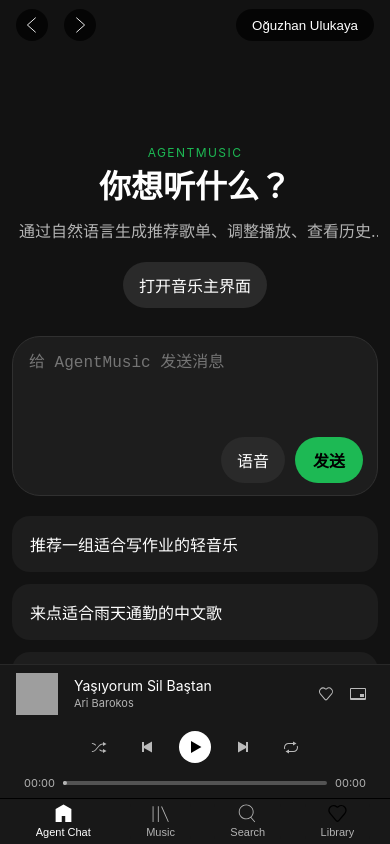
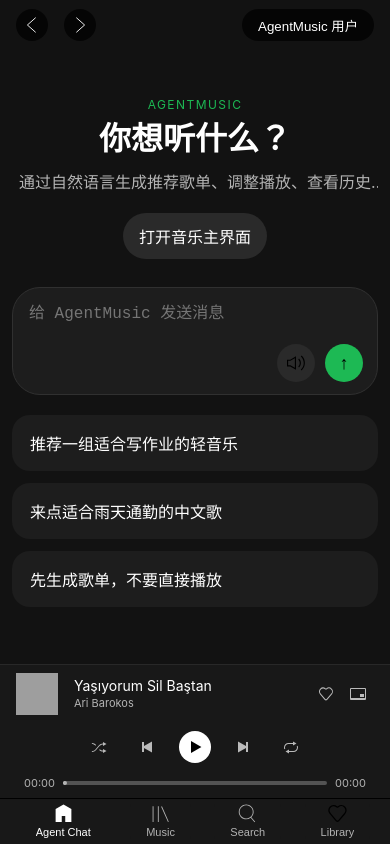
Before and after one commit to 7719Drinkin/AgentMusic, a React (Vite) app in the folder agentmusic-frontend/: page / in a window 390 px wide. Built offline with nearby package versions, Linux system fonts and the light colour scheme; grey boxes are pictures that could not be loaded.

Commit message:
ref: refine chat layout and localize frontend copy

```diff
--- a/agentmusic-frontend/src/component/sidebar/playlist-button.jsx
+++ b/agentmusic-frontend/src/component/sidebar/playlist-button.jsx
@@ -1,16 +1,16 @@
-import { NavLink } from "react-router-dom";
-import TextBoldM from '../text/text-bold-m';
-import styles from './playlist-button.module.css';
+import { NavLink } from 'react-router-dom'
+import TextBoldM from '../text/text-bold-m'
+import styles from './playlist-button.module.css'
 
-function PlaylistButton({ImgName, children, href}){
+function PlaylistButton({ ImgName, children, href }) {
   return (
     <NavLink to={href}>
       <button className={styles.button}>
-                <img src={`https://spotify-clone-oguz3.web.app/image/${ImgName}.PNG`} alt={ImgName} />
+        <img src={`/image/${ImgName}.PNG`} alt={ImgName} />
         <TextBoldM>{children}</TextBoldM>
       </button>
     </NavLink>
-    );
+  )
 }
 
-export default PlaylistButton;
+export default PlaylistButton
--- a/agentmusic-frontend/src/component/topnav/search-box.jsx
+++ b/agentmusic-frontend/src/component/topnav/search-box.jsx
@@ -1,13 +1,13 @@
-import * as Icons from '../icons';
-import styles from './search-box.module.css';
+import * as Icons from '../icons'
+import styles from './search-box.module.css'
 
 function SearchBox() {
-    return (
-        <div className={styles.SeachBox}>
-            <Icons.Search />
-            <input placeholder="Sanatçılar, şarkılar veya podcast'ler" maxLength="80"/>
-        </div>
-    );
+  return (
+    <div className={styles.SeachBox}>
+      <Icons.Search />
+      <input placeholder="搜索歌手、歌曲或播客" maxLength="80" />
+    </div>
+  )
 }
 
-export default SearchBox;
+export default SearchBox
--- a/agentmusic-frontend/src/component/topnav/topnav.jsx
+++ b/agentmusic-frontend/src/component/topnav/topnav.jsx
@@ -1,28 +1,25 @@
-import PrevPageBtn from '../buttons/prev-page-button';
-import NextPageBtn from '../buttons/next-page-button';
-import SearchBox from './search-box';
-import LibraryTabBtn from './library-tab-btn';
+import PrevPageBtn from '../buttons/prev-page-button'
+import NextPageBtn from '../buttons/next-page-button'
+import SearchBox from './search-box'
+import LibraryTabBtn from './library-tab-btn'
+import styles from './topnav.module.css'
 
-import styles from './topnav.module.css';
-
-function Topnav({search = false, tabButtons = false}) {
+function Topnav({ search = false, tabButtons = false }) {
   return (
     <nav className={styles.Topnav}>
       <div>
         <span>
           <PrevPageBtn />
           <NextPageBtn />
-                    { search ? <SearchBox /> : '' }
-                    { tabButtons ? <LibraryTabBtn /> : '' }
+          {search ? <SearchBox /> : ''}
+          {tabButtons ? <LibraryTabBtn /> : ''}
         </span>
         <span>
-                    <button className={styles.ProfileBtn}>
-                        Oğuzhan Ulukaya
-                    </button>
+          <button className={styles.ProfileBtn}>AgentMusic 用户</button>
         </span>
       </div>
     </nav>
-    );
+  )
 }
 
-export default Topnav;
+export default Topnav
--- a/agentmusic-frontend/src/pages/chat.jsx
+++ b/agentmusic-frontend/src/pages/chat.jsx
@@ -1,5 +1,6 @@
-import { useMemo, useState } from 'react'
+import { useEffect, useLayoutEffect, useRef, useState } from 'react'
 import { Link } from 'react-router-dom'
+import { Sound } from '../component/icons'
 import Topnav from '../component/topnav/topnav'
 import styles from './chat.module.css'
 import { CHAT_SUGGESTIONS, EMPTY_STATE_PROMPTS } from '../data/agent-ui'
@@ -7,13 +8,29 @@ import { CHAT_SUGGESTIONS, EMPTY_STATE_PROMPTS } from '../data/agent-ui'
 function ChatPage() {
   const [input, setInput] = useState('')
   const [messages, setMessages] = useState([])
+  const textareaRef = useRef(null)
+  const streamRef = useRef(null)
 
   const hasMessages = messages.length > 0
 
-  const pageClassName = useMemo(
-    () => `${styles.ChatPage} ${hasMessages ? styles.HasMessages : styles.EmptyPage}`,
-    [hasMessages],
-  )
+  useLayoutEffect(() => {
+    const textarea = textareaRef.current
+    if (!textarea) {
+      return
+    }
+
+    textarea.style.height = '0px'
+    const nextHeight = Math.min(textarea.scrollHeight, 220)
+    textarea.style.height = `${nextHeight}px`
+  }, [input, hasMessages])
+
+  useEffect(() => {
+    if (!hasMessages || !streamRef.current) {
+      return
+    }
+
+    streamRef.current.scrollTop = streamRef.current.scrollHeight
+  }, [messages, hasMessages])
 
   const submitMessage = (messageText) => {
     const trimmed = messageText.trim()
@@ -28,14 +45,21 @@ function ChatPage() {
         id: `a-${current.length + 2}`,
         role: 'agent',
         message:
-          '这里先保留聊天页结构。后续接上 /api/agent/chat 后，这里会显示真实的 Agent 回复、推荐歌单摘要和播放状态。',
+          '这里先保留聊天页结构。后续接入 /api/agent/chat 后，这里会显示真实的 Agent 回复、推荐歌单摘要和播放状态。',
       },
     ])
     setInput('')
   }
 
+  const handleKeyDown = (event) => {
+    if (event.key === 'Enter' && !event.shiftKey) {
+      event.preventDefault()
+      submitMessage(input)
+    }
+  }
+
   return (
-    <div className={pageClassName}>
+    <div className={styles.ChatPage}>
       <Topnav />
 
       <div className={styles.PageShell}>
@@ -54,7 +78,9 @@ function ChatPage() {
               </div>
               <Composer
                 input={input}
+                textareaRef={textareaRef}
                 onInputChange={setInput}
+                onKeyDown={handleKeyDown}
                 onSubmit={submitMessage}
                 centered
               />
@@ -76,7 +102,7 @@ function ChatPage() {
           <section className={styles.ChatLayout}>
             <header className={styles.ChatHeader}>
               <div>
-                <p className={styles.Kicker}>Agent Chat</p>
+                <p className={styles.Kicker}>智能聊天</p>
                 <h1>对话中</h1>
               </div>
               <div className={styles.ChatHeaderActions}>
@@ -93,7 +119,7 @@ function ChatPage() {
               </div>
             </header>
 
-            <div className={styles.ChatStream}>
+            <div ref={streamRef} className={styles.ChatStream}>
               {messages.map((item) => (
                 <article
                   key={item.id}
@@ -109,7 +135,9 @@ function ChatPage() {
             <div className={styles.BottomComposer}>
               <Composer
                 input={input}
+                textareaRef={textareaRef}
                 onInputChange={setInput}
+                onKeyDown={handleKeyDown}
                 onSubmit={submitMessage}
               />
               <div className={styles.SuggestionRow}>
@@ -132,7 +160,14 @@ function ChatPage() {
   )
 }
 
-function Composer({ input, onInputChange, onSubmit, centered = false }) {
+function Composer({
+  input,
+  textareaRef,
+  onInputChange,
+  onKeyDown,
+  onSubmit,
+  centered = false,
+}) {
   const wrapperClassName = centered
     ? `${styles.Composer} ${styles.CenteredComposer}`
     : styles.Composer
@@ -141,23 +176,38 @@ function Composer({ input, onInputChange, onSubmit, centered = false }) {
     <div className={wrapperClassName}>
       <div className={styles.InputShell}>
         <textarea
+          ref={textareaRef}
           className={styles.ChatInput}
-          rows={centered ? 3 : 2}
+          rows={1}
           value={input}
           onChange={(event) => onInputChange(event.target.value)}
+          onKeyDown={onKeyDown}
           placeholder="给 AgentMusic 发送消息"
         />
         <div className={styles.InputActions}>
-          <button className={styles.IconButton} type="button" aria-label="语音输入">
-            语音
-          </button>
-          <button className={styles.SendButton} type="button" onClick={() => onSubmit(input)}>
-            发送
-          </button>
+          <TooltipIconButton tooltip="点击进行语音输入或长按 Ctrl+M">
+            <Sound />
+          </TooltipIconButton>
+          <TooltipIconButton tooltip="发送" filled onClick={() => onSubmit(input)}>
+            <span className={styles.SendArrow}>↑</span>
+          </TooltipIconButton>
         </div>
       </div>
     </div>
   )
 }
 
+function TooltipIconButton({ children, tooltip, onClick, filled = false }) {
+  return (
+    <button
+      className={`${styles.IconButton} ${filled ? styles.FilledIconButton : ''}`}
+      type="button"
+      onClick={onClick}
+    >
+      {children}
+      <span className={styles.Tooltip}>{tooltip}</span>
+    </button>
+  )
+}
+
 export default ChatPage
--- a/agentmusic-frontend/src/pages/chat.module.css
+++ b/agentmusic-frontend/src/pages/chat.module.css
@@ -1,30 +1,25 @@
 .ChatPage {
-  min-height: calc(100vh - 91px);
+  --player-bar-height: 118px;
+  min-height: 100vh;
   background: #121212;
+  box-sizing: border-box;
+  padding-bottom: var(--player-bar-height);
 }
 
 .PageShell {
-  width: min(960px, calc(100vw - 64px));
+  width: min(900px, calc(100vw - 64px));
   margin: 0 auto;
-  min-height: calc(100vh - 91px);
+  min-height: calc(100vh - var(--player-bar-height));
 }
 
-.EmptyPage .PageShell {
+.EmptyState {
+  min-height: calc(100vh - 60px - var(--player-bar-height));
   display: grid;
   place-items: center;
 }
 
-.HasMessages .PageShell {
-  display: block;
-  padding: 16px 0 120px;
-}
-
-.EmptyState {
-  width: 100%;
-}
-
 .EmptyContent {
-  width: min(820px, 100%);
+  width: min(760px, 100%);
   margin: 0 auto;
   text-align: center;
 }
@@ -61,9 +56,7 @@
 .SecondaryLink,
 .MinimalButton,
 .SuggestionChip,
-.PromptCard,
-.IconButton,
-.SendButton {
+.PromptCard {
   border: none;
   border-radius: 999px;
   cursor: pointer;
@@ -74,18 +67,10 @@
 
 .SecondaryLink,
 .MinimalButton,
-.SuggestionChip,
-.IconButton {
+.SuggestionChip {
   background: #2a2a2a;
   color: #fff;
   padding: 11px 16px;
-}
-
-.SendButton {
-  background: #1db954;
-  color: #000;
-  font-weight: 700;
-  padding: 11px 18px;
 }
 
 .PromptGrid {
@@ -104,8 +89,11 @@
 }
 
 .ChatLayout {
+  height: calc(100vh - 60px - var(--player-bar-height));
   display: grid;
-  gap: 20px;
+  grid-template-rows: auto minmax(0, 1fr) auto;
+  gap: 16px;
+  padding: 16px 0 20px;
 }
 
 .ChatHeader {
@@ -123,7 +111,10 @@
 }
 
 .ChatStream {
+  overflow-y: auto;
+  padding: 8px 6px 8px 0;
   display: grid;
+  align-content: start;
   gap: 18px;
 }
 
@@ -157,10 +148,8 @@
 }
 
 .BottomComposer {
-  position: sticky;
-  bottom: 0;
-  padding-top: 12px;
-  background: linear-gradient(180deg, rgba(18, 18, 18, 0), #121212 24%);
+  padding-top: 8px;
+  background: linear-gradient(180deg, rgba(18, 18, 18, 0), #121212 22%);
 }
 
 .InputShell {
@@ -172,6 +161,9 @@
 
 .ChatInput {
   width: 100%;
+  min-height: 24px;
+  max-height: 220px;
+  overflow-y: auto;
   border: none;
   resize: none;
   background: transparent;
@@ -191,6 +183,56 @@
   margin-top: 8px;
 }
 
+.IconButton {
+  position: relative;
+  border: none;
+  width: 38px;
+  height: 38px;
+  border-radius: 999px;
+  display: inline-flex;
+  align-items: center;
+  justify-content: center;
+  background: #2a2a2a;
+  color: #fff;
+  cursor: pointer;
+}
+
+.IconButton svg {
+  width: 18px;
+  height: 18px;
+}
+
+.FilledIconButton {
+  background: #1db954;
+  color: #000;
+}
+
+.SendArrow {
+  font-size: 18px;
+  font-weight: 700;
+  line-height: 1;
+}
+
+.Tooltip {
+  position: absolute;
+  bottom: calc(100% + 10px);
+  left: 50%;
+  transform: translateX(-50%);
+  white-space: nowrap;
+  padding: 8px 10px;
+  border-radius: 10px;
+  background: #2a2a2a;
+  color: #fff;
+  font-size: 12px;
+  opacity: 0;
+  pointer-events: none;
+  transition: opacity 0.16s ease;
+}
+
+.IconButton:hover .Tooltip {
+  opacity: 1;
+}
+
 .SuggestionRow {
   display: flex;
   flex-wrap: wrap;
@@ -202,18 +244,17 @@
 .SecondaryLink:hover,
 .MinimalButton:hover,
 .SuggestionChip:hover,
-.IconButton:hover,
-.SendButton:hover {
+.IconButton:hover {
   transform: translateY(-1px);
 }
 
 @media screen and (max-width: 760px) {
+  .ChatPage {
+    --player-bar-height: 180px;
+  }
+
   .PageShell {
     width: calc(100vw - 24px);
-  }
-
-  .HasMessages .PageShell {
-    padding: 12px 0 112px;
   }
 
   .PromptGrid {
```
Also changed, not shown: agentmusic-frontend/src/component/sidebar/playlist.jsx (+15 -21 lines), agentmusic-frontend/src/pages/home.jsx (+16 -28 lines), agentmusic-frontend/src/pages/library.jsx (+42 -50 lines), agentmusic-frontend/src/pages/search.jsx (+11 -14 lines), 1 other file (tests, documents, lock files or other folders). Lines whose indentation alone changed are shown as unchanged.
